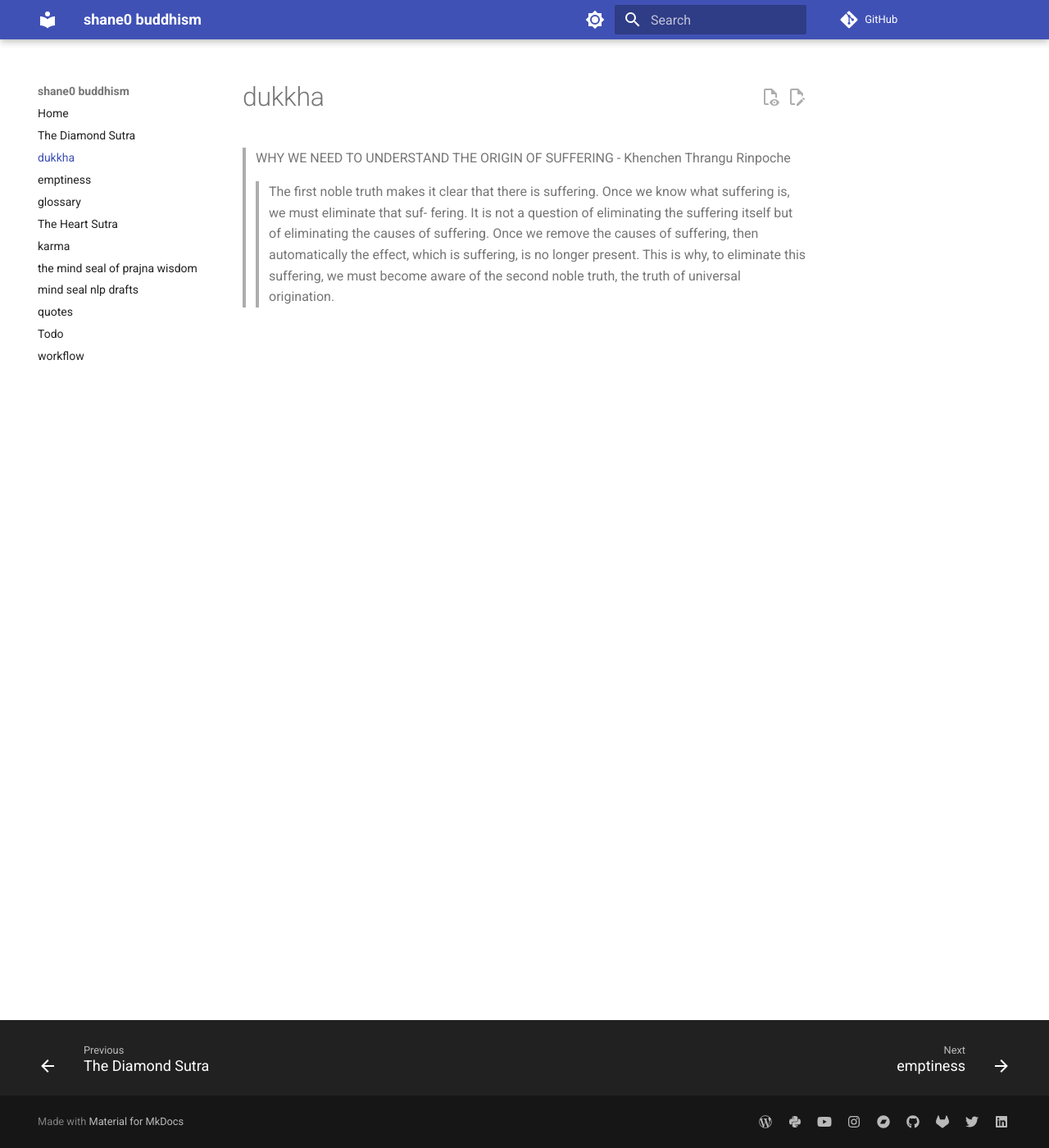
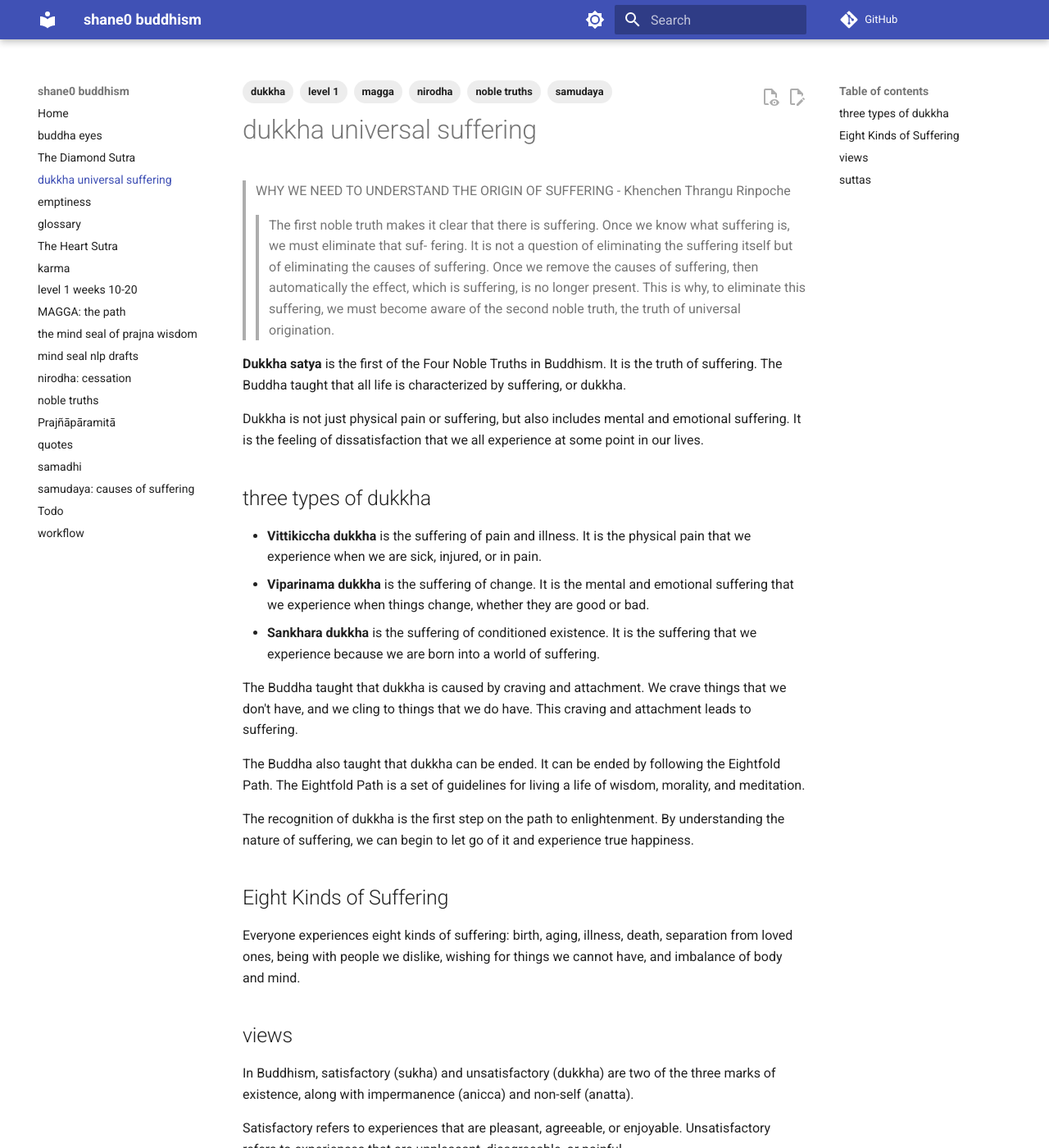
Before and after one commit to shane0/buddhism, an MkDocs documentation site: the page built from docs/dukkha.md, in a window 1280 px wide and 1400 px high. Shown: the whole window at 82% size. Built offline with MkDocs 1.6.1 and Material for MkDocs 9.7.7, drawn with Linux system fonts in a browser that asks for light colours; comment, search, counter and statistics services are not loaded; the version menu is left out; some of the changed text lies outside the part shown.

Commit message:
docs(week11): updated some pages from week 11
noble truths etc.

```diff
--- a/docs/dukkha.md
+++ b/docs/dukkha.md
@@ -1,4 +1,70 @@
-# dukkha
+---
+tags:
+  - level 1
+  - dukkha
+  - samudaya
+  - magga
+  - nirodha
+  - noble truths
+---
+# dukkha universal suffering
 
 > WHY WE NEED TO UNDERSTAND THE ORIGIN OF SUFFERING - Khenchen Thrangu Rinpoche
 >> The first noble truth makes it clear that there is suffering.  Once we know what suffering is, we must eliminate that suf- fering. It is not a question of eliminating the suffering itself but of eliminating the causes of suffering. Once we remove the causes of suffering, then automatically the effect, which is suffering, is no longer present. This is why, to eliminate this suffering, we must become aware of the second noble truth, the truth of universal origination.
+
+**Dukkha satya** is the first of the Four Noble Truths in Buddhism. It is the truth of suffering. The Buddha taught that all life is characterized by suffering, or dukkha.
+
+Dukkha is not just physical pain or suffering, but also includes mental and emotional suffering. It is the feeling of dissatisfaction that we all experience at some point in our lives.
+
+## three types of dukkha
+
+* **Vittikiccha dukkha** is the suffering of pain and illness. It is the physical pain that we experience when we are sick, injured, or in pain.
+* **Viparinama dukkha** is the suffering of change. It is the mental and emotional suffering that we experience when things change, whether they are good or bad.
+* **Sankhara dukkha** is the suffering of conditioned existence. It is the suffering that we experience because we are born into a world of suffering.
+
+The Buddha taught that dukkha is caused by craving and attachment. We crave things that we don't have, and we cling to things that we do have. This craving and attachment leads to suffering.
+
+The Buddha also taught that dukkha can be ended. It can be ended by following the Eightfold Path. The Eightfold Path is a set of guidelines for living a life of wisdom, morality, and meditation.
+
+The recognition of dukkha is the first step on the path to enlightenment. By understanding the nature of suffering, we can begin to let go of it and experience true happiness.
+
+## Eight Kinds of Suffering
+
+Everyone experiences eight kinds of suffering: birth, aging, illness, death, separation from loved ones, being with people we dislike, wishing for things we cannot have, and imbalance of body and mind.
+
+## views
+
+In Buddhism, satisfactory (sukha) and unsatisfactory (dukkha) are two of the three marks of existence, along with impermanence (anicca) and non-self (anatta).
+
+Satisfactory refers to experiences that are pleasant, agreeable, or enjoyable. Unsatisfactory refers to experiences that are unpleasant, disagreeable, or painful.
+
+According to the Buddha, all satisfactory experiences are impermanent and therefore lead to dissatisfaction in the end. This is because we become attached to satisfactory experiences and we crave them to continue. However, all things are impermanent and eventually come to an end. When a satisfactory experience comes to an end, we experience dissatisfaction.
+
+The Buddha also taught that all unsatisfactory experiences are caused by our attachments. When we are attached to something, we crave it to be permanent and perfect. However, nothing in the world is permanent or perfect. When things do not go our way, we experience dissatisfaction.
+
+The only way to be free from dissatisfaction is to let go of our attachments. This is not easy, but it is essential for liberation.
+
+Here is a table that summarizes the key differences between satisfactory and unsatisfactory experiences:
+
+| Characteristic     | Satisfactory (sukha)                | Unsatisfactory (dukkha)             |
+|--------------------|-------------------------------------|-------------------------------------|
+| Impermanence       | Impermanent                         | Impermanent                         |
+| Non-self           | Caused by our attachments           | Caused by our attachments           |
+| Suffering          | Leads to dissatisfaction in the end | Leads to dissatisfaction in the end |
+| Path to liberation | Let go of our attachments           | Let go of our attachments           |
+
+It is important to note that the Buddha did not teach that we should avoid all satisfactory experiences. Rather, he taught that we should not become attached to them. We can enjoy satisfactory experiences without clinging to them.
+
+When we let go of our attachments, we are free from both satisfactory and unsatisfactory experiences. We are free from all suffering.
+
+## suttas
+
+The three root causes of suffering (ignorance, attachment, and aversion) are mentioned in many suttas throughout the Pali Canon, the oldest collection of Buddhist scriptures. Here are a few examples:
+
+The Samyutta Nikaya 56:11 (Dhammacakkappavattana Sutta): This sutta is often considered to be the Buddha's first sermon after his enlightenment. In it, he describes the Four Noble Truths, which are a summary of his teachings on the nature of suffering and the path to liberation. The third Noble Truth is the truth of the origin of suffering, which states that suffering arises from ignorance, attachment, and aversion.
+
+The Majjhima Nikaya 141 (Sabbasava Sutta): This sutta is a more detailed exploration of the three root causes of suffering. In it, the Buddha explains how each of these causes contributes to our suffering, and he offers advice on how to let go of them.
+
+The Anguttara Nikaya 10.6 (Alagaddupama Sutta): This sutta uses a parable to illustrate the nature of ignorance, attachment, and aversion. In it, the Buddha compares our clinging to these causes of suffering to being caught in a net. Just as a fish struggles the more it tries to escape the net, so too do we increase our suffering when we try to hold on to ignorance, attachment, and aversion.
+
+These are just a few examples of the many suttas that discuss the three root causes of suffering. The teachings on these causes are central to Buddhist philosophy, and they provide a valuable framework for understanding the nature of suffering and the path to liberation.
--- /dev/null
+++ b/docs/magga.md
@@ -0,0 +1,15 @@
+---
+tags:
+  - level 1
+  - dukkha
+  - samudaya
+  - magga
+  - nirodha
+  - noble truths
+---
+# MAGGA: the path
+
+- DUKKHA: impermanence
+- SAMUDAYA: causes
+- NIRODHA: cessation
+- MAGGA: path
--- /dev/null
+++ b/docs/nirodha.md
@@ -0,0 +1,15 @@
+---
+tags:
+  - level 1
+  - dukkha
+  - samudaya
+  - magga
+  - nirodha
+  - noble truths
+---
+# nirodha: cessation
+
+- DUKKHA: impermanence
+- SAMUDAYA: causes
+- NIRODHA: cessation
+- MAGGA: path
--- /dev/null
+++ b/docs/noble_truths.md
@@ -0,0 +1,15 @@
+---
+tags:
+  - level 1
+  - dukkha
+  - samudaya
+  - magga
+  - nirodha
+  - noble truths
+---
+# noble truths
+
+- DUKKHA: impermanence
+- SAMUDAYA: causes
+- NIRODHA: cessation
+- MAGGA: path
```
Also changed, not shown: docs/buddha_eyes.md (added, +19 -0 lines), docs/glossary.md (+4 -0 lines), docs/index.md (+1 -3 lines), docs/level_1.md (added, +112 -0 lines), docs/prajna_paramita.md (added, +26 -0 lines), docs/samadhi.md (added, +55 -0 lines), docs/samudaya.md (added, +53 -0 lines).
